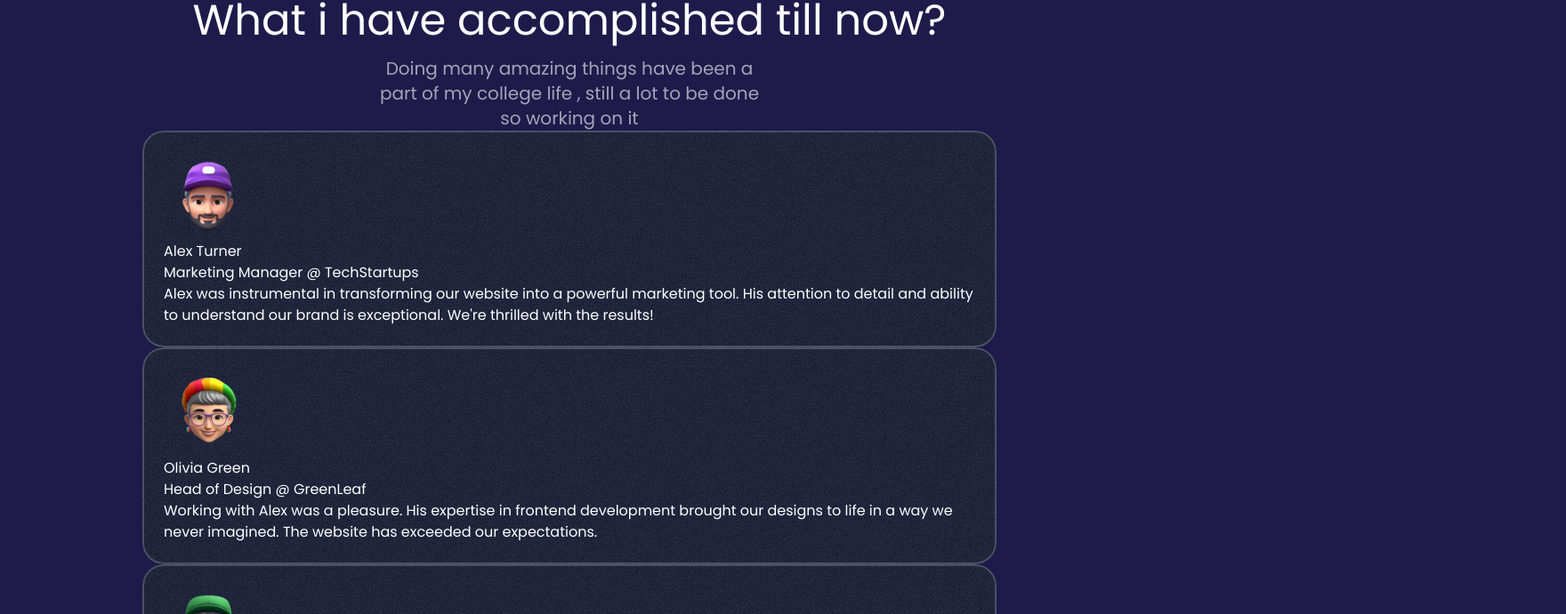
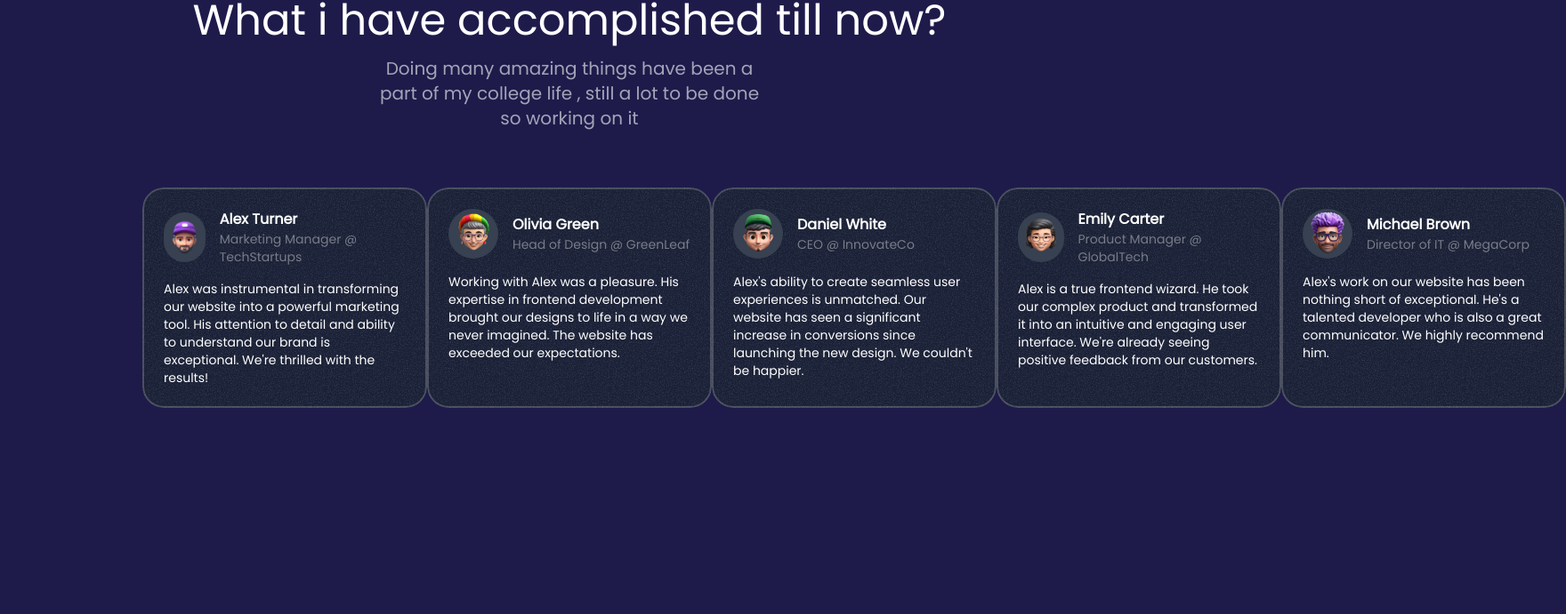
Before and after one commit to Abhinavexists/Portfolio, a Next.js app: page / in a window 1280 px wide. Shown: the part 3361-4052 px from the top of the page at 89% size, 1760 px wide, since content can reach past the window. After the commit the page ends 3884 px from the top, so only its background shows below. Built offline with nearby package versions, Linux system fonts and the light colour scheme.

Commit message:
Updated Achivememts.tsx, horizontal Card component

```diff
--- a/src/sections/Achivements.tsx
+++ b/src/sections/Achivements.tsx
@@ -45,16 +45,28 @@ export const AchivementsSection = () => {
   return (
     <div className="py-16">
       <div className="container">
-        <SectionHeader eyebrow="Achivements" title="What i have accomplished till now?" description="Doing many amazing things have been a part of my college life , still a lot to be done so working on it"/>
-        <div>
-          {Achivements.map((Achivements) => (
-            <Card key={Achivements.name}>
-              <Image src={Achivements.avatar} alt={Achivements.name} />
-              <div>{Achivements.name}</div>
-              <div>{Achivements.position}</div>
-              <p>{Achivements.text}</p>
-            </Card>
-          ))}
+        <SectionHeader
+          eyebrow="Achivements"
+          title="What i have accomplished till now?"
+          description="Doing many amazing things have been a part of my college life , still a lot to be done so working on it"
+        />
+        <div className="mt-16 flex">
+          <div className="flex flex-none">
+            {Achivements.map((Achivements) => (
+              <Card key={Achivements.name} className="max-w-xs">
+                <div className="flex gap-4 items-center">
+                  <div className="size-14 bg-gray-700 inline-flex items-center justify-center rounded-full">
+                    <Image src={Achivements.avatar} alt={Achivements.name} className="max-h-full" />
+                  </div>
+                  <div>
+                    <div className="font-semibold">{Achivements.name}</div>
+                    <div className="text-sm text-white/40">{Achivements.position}</div>
+                  </div>
+                </div>
+                <p className="mt-4 text-sm">{Achivements.text}</p>
+              </Card>
+            ))}
+          </div>
         </div>
       </div>
     </div>
```
